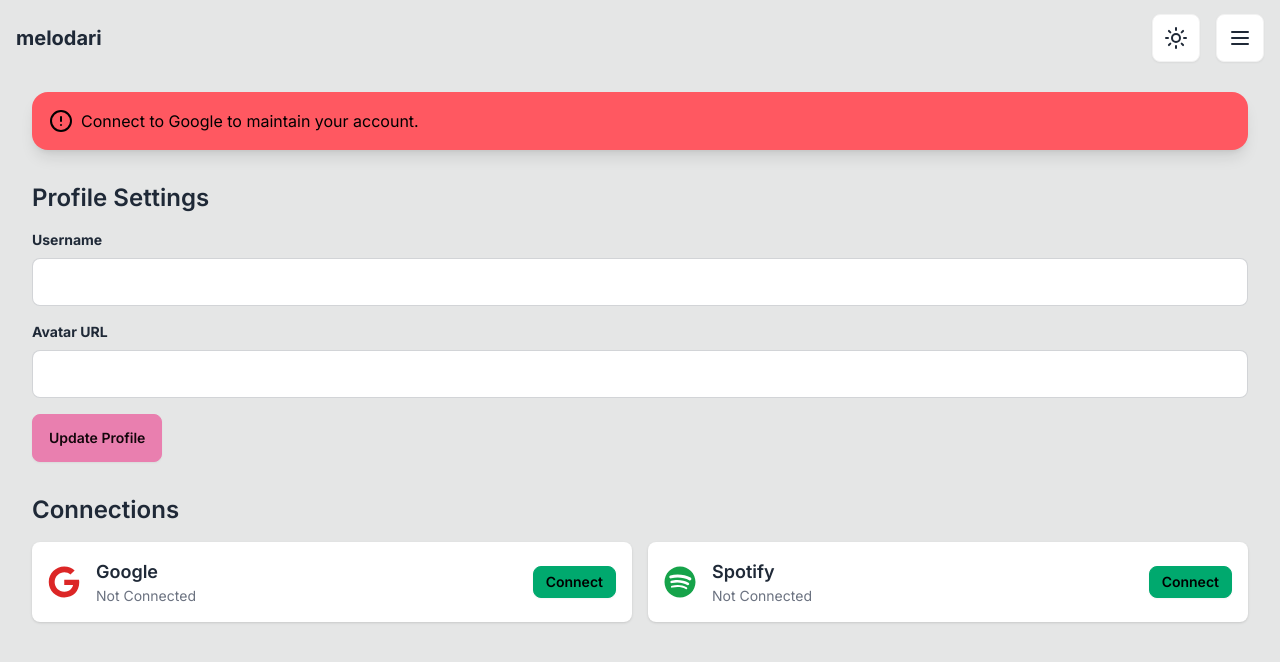
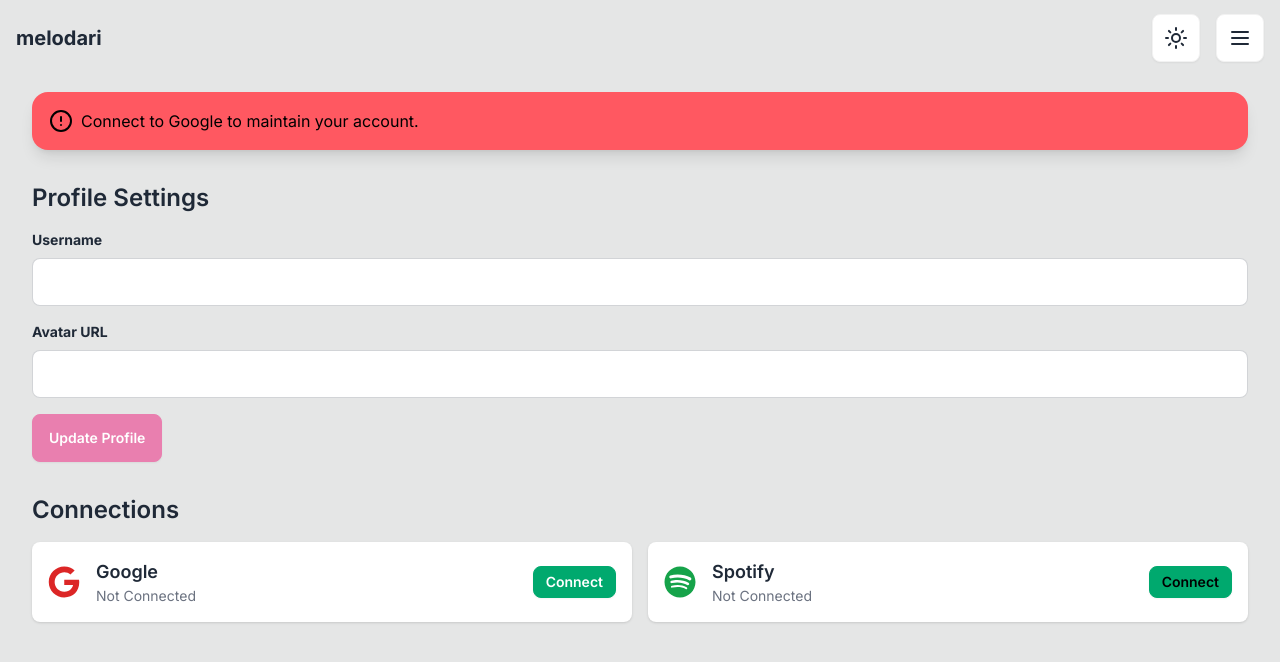
Before and after one commit to eftpmc/melodari-v2, a Next.js app: page /settings in a window 1280 px wide. Shown: the top 662 px of the page. Built offline with nearby package versions, Linux system fonts and the light colour scheme; no server answers.

Commit message:
settings text color

```diff
--- a/app/settings/page.tsx
+++ b/app/settings/page.tsx
@@ -149,7 +149,7 @@ const SettingsPage = () => {
                     className="input input-bordered w-full mb-4 text-base-content"
                 />
 
-                <button onClick={handleProfileUpdate} className="btn btn-primary">Update Profile</button>
+                <button onClick={handleProfileUpdate} className="btn btn-primary text-base-100">Update Profile</button>
             </div>
 
             <h2 className="text-2xl font-semibold mb-4 text-base-content">Connections</h2>
@@ -176,7 +176,7 @@ const SettingsPage = () => {
                                     ? () => handleDisconnectClick("google")
                                     : handleGoogleLogin
                         }
-                        className={`btn btn-sm ${googleStatus === "Re-authentication required" ? "btn-warning" : isGoogleAuth ? "btn-error" : "btn-success"}`}
+                        className={`btn btn-sm text-base-100 ${googleStatus === "Re-authentication required" ? "btn-warning" : isGoogleAuth ? "btn-error" : "btn-success"}`}
                         disabled={loadingGoogle}
                     >
                         {loadingGoogle
```
